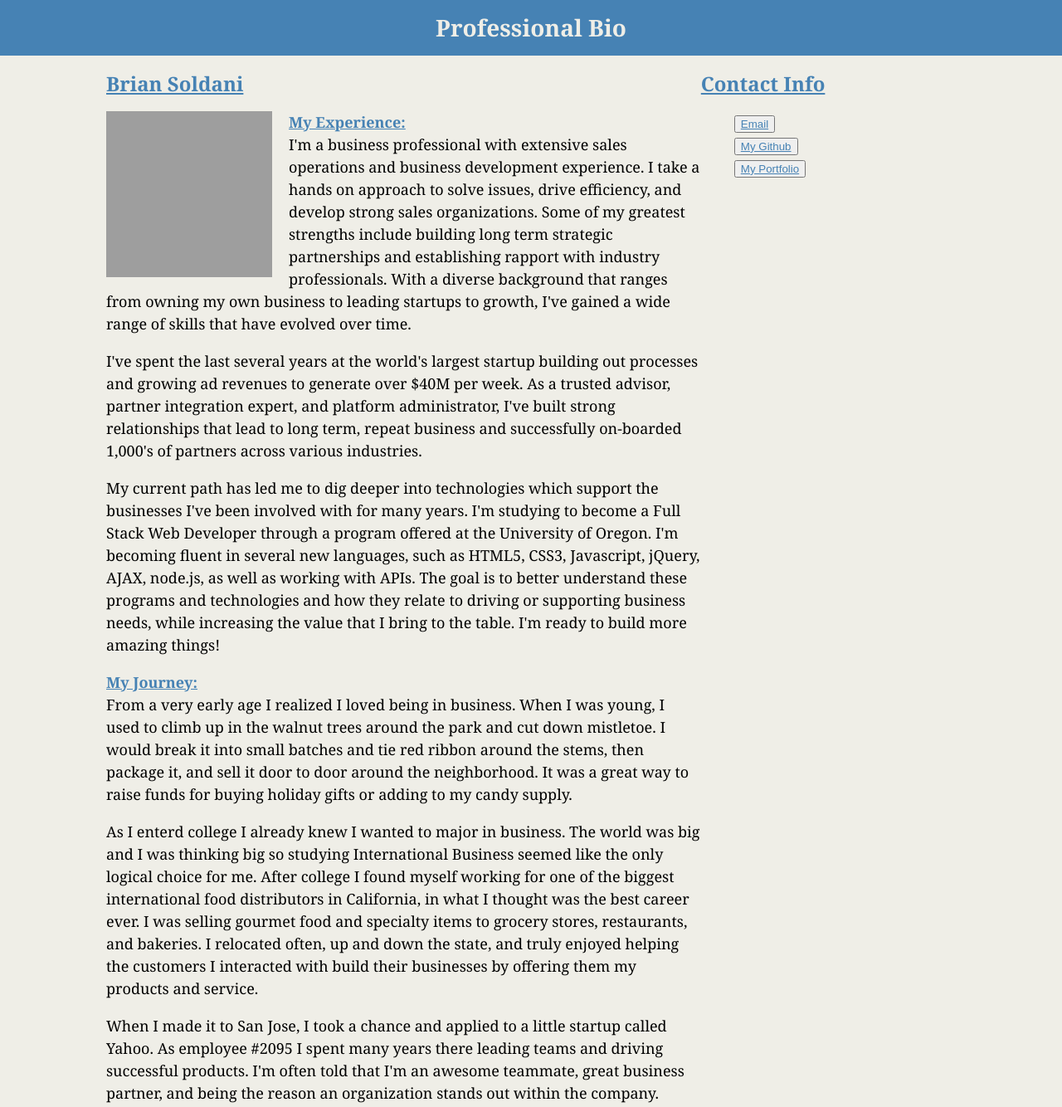
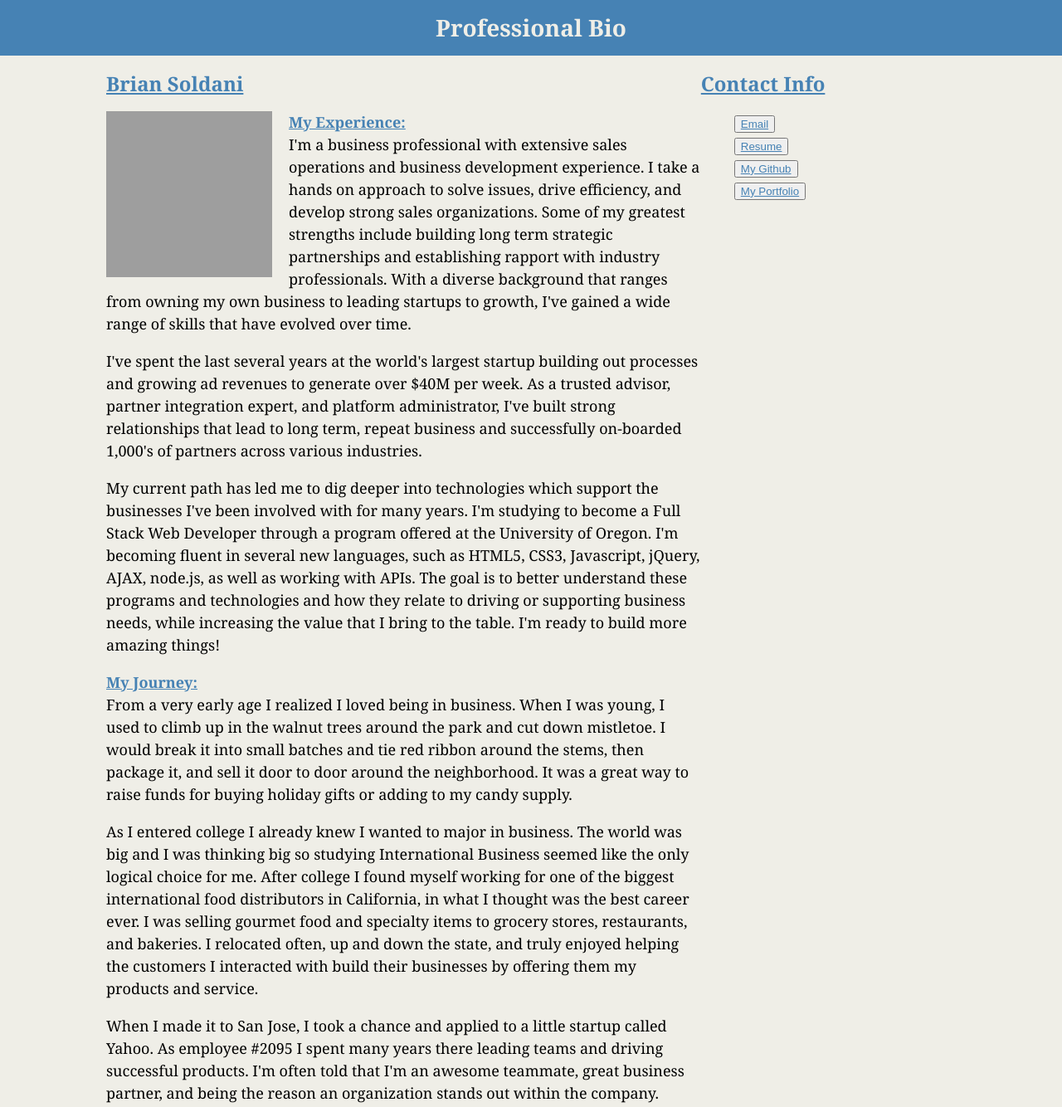
Before and after one commit to BrianSoldani/08-homework-assignment-08, a plain HTML site: page index.html in a window 1280 px wide. Shown: the top 1334 px of the page at 83% size. Drawn offline with Linux system fonts and the light colour scheme; grey boxes are pictures that could not be loaded.

Commit message:
add resume, spell check, and update links

```diff
--- a/index.html
+++ b/index.html
@@ -43,7 +43,7 @@
             </p>
 
             <p>
-            As I enterd college I already knew I wanted to major in business. The world was big and I was thinking big so studying International Business seemed like the only logical choice for me. After college I found myself working for one of the biggest international food distributors in California, in what I thought was the best career ever. I was selling gourmet food and specialty items to grocery stores, restaurants, and bakeries. I relocated often, up and down the state, and truly enjoyed helping the customers I interacted with build their businesses by offering them my products and service.
+            As I entered college I already knew I wanted to major in business. The world was big and I was thinking big so studying International Business seemed like the only logical choice for me. After college I found myself working for one of the biggest international food distributors in California, in what I thought was the best career ever. I was selling gourmet food and specialty items to grocery stores, restaurants, and bakeries. I relocated often, up and down the state, and truly enjoyed helping the customers I interacted with build their businesses by offering them my products and service.
             </p>
 
             <p>
@@ -60,13 +60,16 @@
     <section id="contact-info">
             <h2>Contact Info</h2>
             <ul>
-                <button id="button1"><a href="mailto:briansoldani@gmail.com" target="_blank">Email</a></button>
+                <button id="button1"><a href="https://briansoldani.github.io/02-homework-assignment-02/contact.html" target="_blank">Email</a></button>
                 <br>
 
-                <button id="button2"><a href="https://briansoldani.github.io/prework-about-me/" target="_blank">My Github</a></button>
+                <button id="button2"><a href="./assets/Brian Soldani - Resume.pdf" target="_blank">Resume</a></button>
                 <br>
 
-                <button id="button3"><a href="https://briansoldani.github.io/student_bio/portfolio.html" target="_blank">My Portfolio</a></button>
+                <button id="button2"><a href="https://github.com/BrianSoldani" target="_blank">My Github</a></button>
+                <br>
+
+                <button id="button3"><a href="https://briansoldani.github.io/02-homework-assignment-02/portfolio.html" target="_blank">My Portfolio</a></button>
             </ul>
 
     </section>
```
Also changed, not shown: 1 other file.
